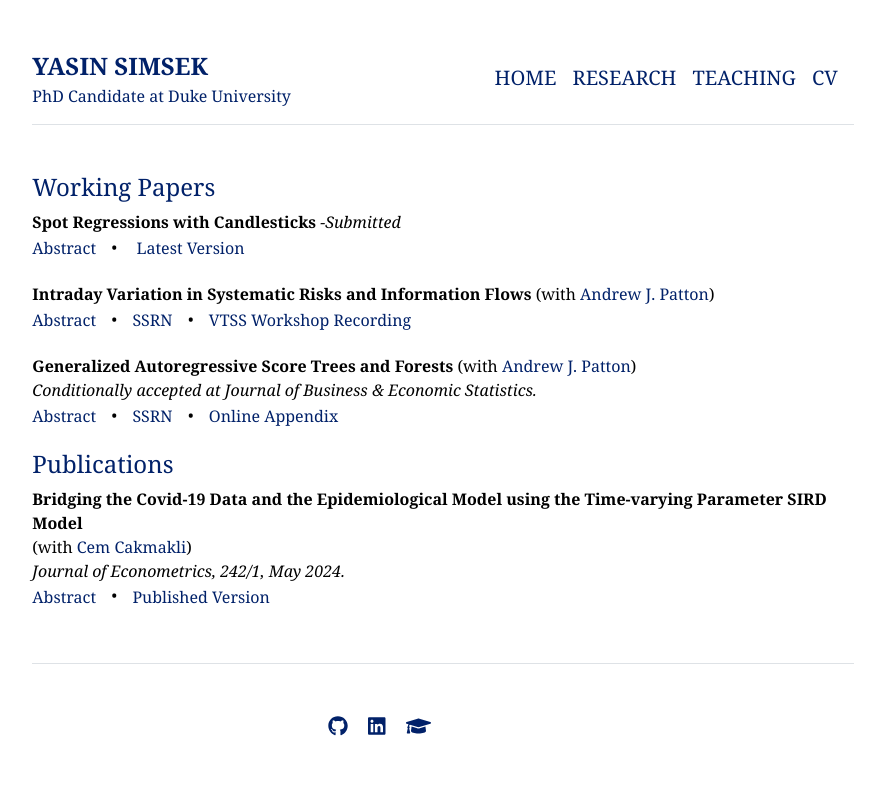
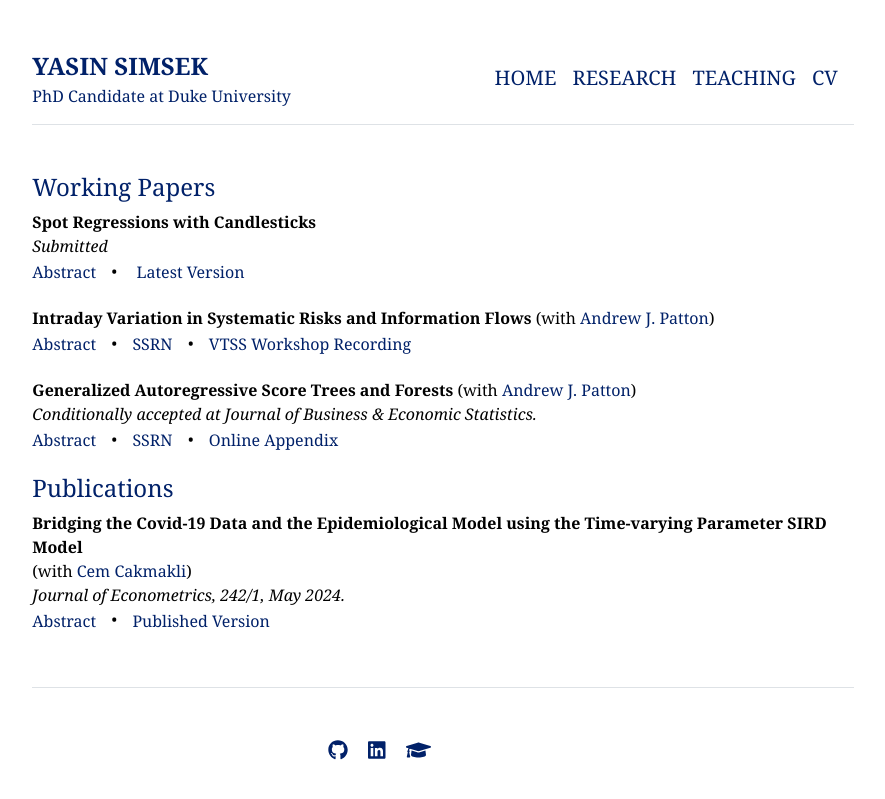
Before and after one commit to yasin-simsek/yasin-simsek.github.io, a Jekyll site: the page built from research.md, in a window 1280 px wide. Shown: the top 799 px of the page, without its empty margins (197-1082 px from the left). Built offline with Jekyll 4.4.1, drawn with Linux system fonts in a browser that asks for light colours.

Commit message:
minor fix

```diff
--- a/research.md
+++ b/research.md
@@ -52,7 +52,8 @@ title: "Research"
 #### <span style="color: #012169;">Working Papers</span>
 
 **Spot Regressions with Candlesticks**
-*-Submitted*
+<br>
+*Submitted*
 <br>
 <span class="abstract-toggle" onclick="toggleAbstract(this)">Abstract</span>
 <span class="middot">&middot;
```
